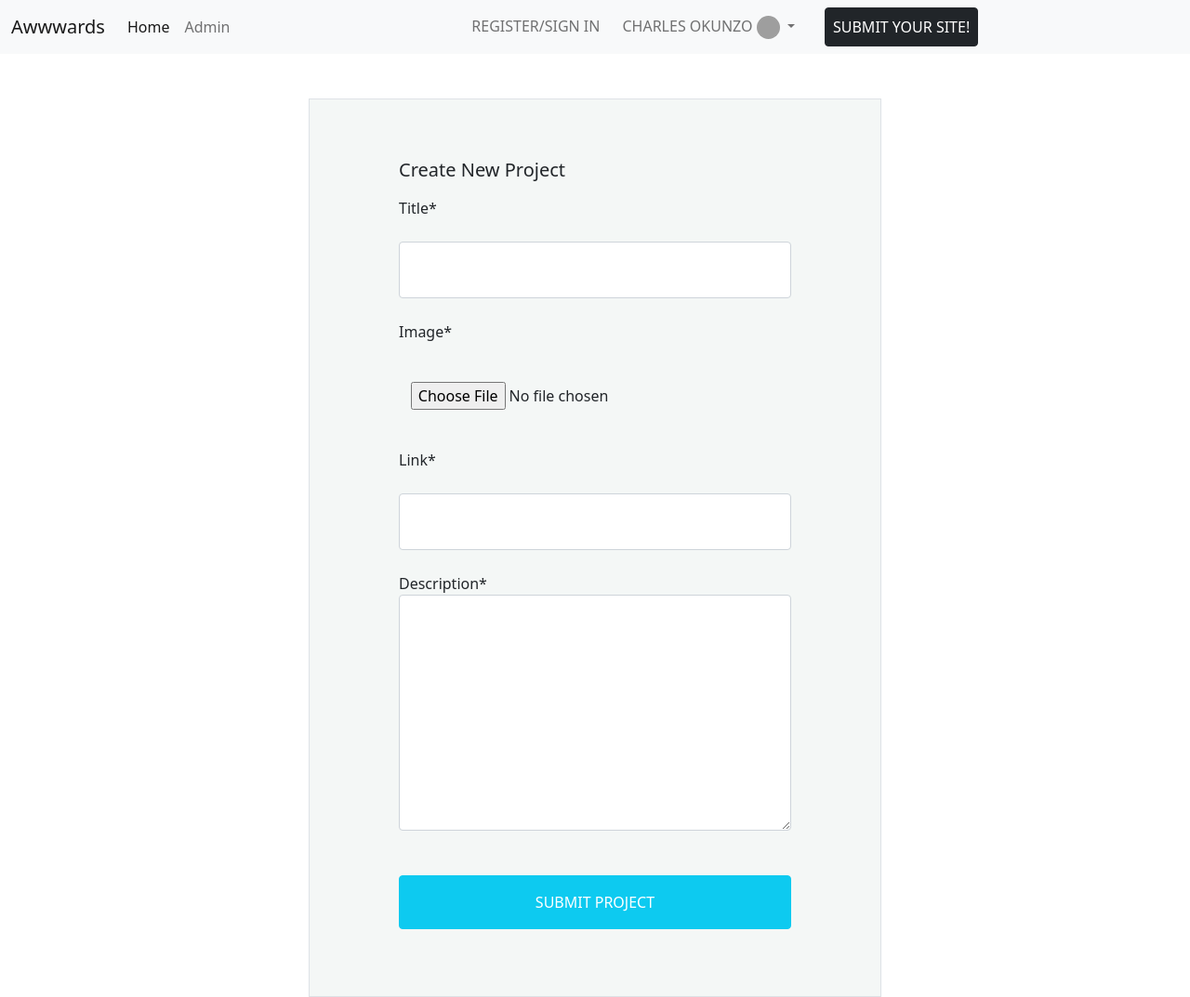
After one commit to charles-okunzo/awwwards-replica, a Django app: page /project/create-new/ in a window 1280 px wide. The commit adds this page. Shown: the whole page at 93% size. Run offline with Django 3.2, Linux system fonts and the light colour scheme; some libraries are stand-ins or nearby versions; grey boxes are pictures that could not be loaded.

Commit message:
style --add create project template

```diff
--- /dev/null
+++ b/awwwards_app/templates/awwwards_app/create_project.html
@@ -0,0 +1,24 @@
+{% extends 'awwwards_app/base.html' %}
+{% load crispy_forms_tags %}
+
+{% block content %}
+<div class="container-fluid">
+    <div class="row">
+        <div class="col-md-6 mx-auto mt-5">
+            <div class="sign-up border p-5" style="background-color: #F4F7F6;">
+                <div class="header mx-md-5 py-3">
+                    <p class="h2 fs-5" style="display: inline;">Create New Project</p>
+                </div>
+
+                <form method="post" class="create mx-md-5" enctype="multipart/form-data">
+                    {% csrf_token %}
+                    {{form|crispy}}
+
+                    <br>
+                    <input type="submit" value="SUBMIT PROJECT" class="btn btn-info my-4 text-white p-3" style="width: 100%;">
+                </form>
+            </div>
+        </div>
+    </div>
+</div>
+{% endblock %}
--- a/awwwards_app/templates/awwwards_app/navbar.html
+++ b/awwwards_app/templates/awwwards_app/navbar.html
@@ -38,7 +38,7 @@
                 </ul>
               </li>
               <li class="nav-item ms-3">
-                <a class="nav-link btn btn-dark text-white" href="{% url 'login' %}">SUBMIT YOUR SITE!</a>
+                <a class="nav-link btn btn-dark text-white" href="{% url 'create-project' %}">SUBMIT YOUR SITE!</a>
                 </li>
         </ul>
       </div>
--- a/awwwards_app/templates/index.html
+++ b/awwwards_app/templates/index.html
@@ -8,7 +8,7 @@
 <div class="container">
     <div class="row justify-content-between g-0">
         {% for project in projects %}
-        <div class="col-md-3 project d-flex align-items-end" style="background-image: url({{project.image.url}}); min-height: 50vh;">
+        <div class="col-md-4 project d-flex align-items-end my-4" style="background-image: url({{project.image.url}}); min-height: 50vh; width: 18rem;">
             <div class="text-center proj-content" style="background-color: rgba(0, 0, 0, 0.5); width: 100%; margin: 0; color: #fff; padding: 3% 0;">
                 <p class="h4">{{project.title}}</p>
                 <p class="blockquote-footer pt-3 text-light">By {{project.user.username}}</p>
--- a/awwwards_app/urls.py
+++ b/awwwards_app/urls.py
@@ -2,5 +2,6 @@ from django.urls import path,include
 from . import views
 
 urlpatterns = [
-    path('', views.home, name='home')
+    path('', views.home, name='home'),
+    path('project/create-new/',views.ProjectCreateView.as_view(), name='create-project')
 ]
--- a/awwwards_app/views.py
+++ b/awwwards_app/views.py
@@ -1,4 +1,4 @@
-from django.views.generic.list import ListView
+from django.views.generic import ListView, CreateView
 from django.shortcuts import render
 from .models import *
 
@@ -14,3 +14,15 @@ def home(request):
         'projects': projects
     }
     return render(request, 'index.html', context)
+
+
+class ProjectCreateView(CreateView):
+    model = Project
+    fields = ['title', 'image', 'link', 'description']
+    template_name = 'awwwards_app/create_project.html'
+    success_url = '/'
+
+
+    def form_valid(self, form):
+        form.instance.user = self.request.user
+        return super().form_valid(form)
--- a/static/css/index.css
+++ b/static/css/index.css
@@ -11,9 +11,9 @@ small#hint_id_password2
 }
 
 
-.register input{
+.register input, .create input{
     margin: 1.5em 0;
-    padding: 1.15em;
+    padding: 1.1em 0.8em;
 }
 
 .search-form{
@@ -29,6 +29,13 @@ small#hint_id_password2
     cursor: pointer;
 }
 
+
+.register-bg{
+    background-position: center;
+    background-size: cover;
+    background-repeat: no-repeat;
+}
+
 .project:hover{
     transform: scale(1.1);
 }
```
Also changed, not shown: users/templates/users/login.html (+15 -9 lines), users/templates/users/registration_form.html (+13 -7 lines), media/projects/wolf.jpeg (added), media/projects/wolf_GHRdgBC.jpeg (added), media/projects/wolf_Rgem3AW.jpeg (added), static/images/background.jpeg (added), static/images/bg-register.jpg (added), static/images/project_model_structure_177208_1280x720.jpg (added), static/images/trophy.jpg (added).
